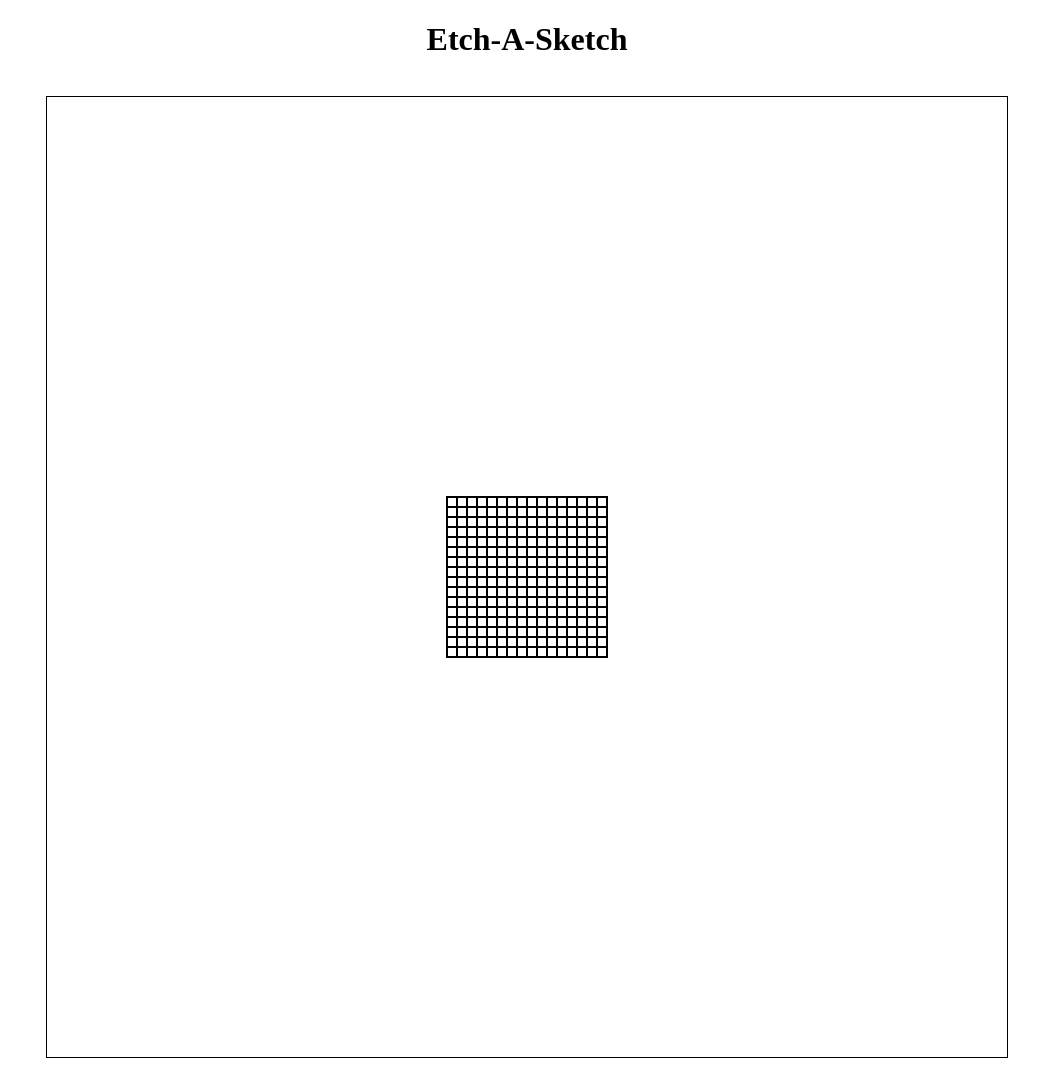
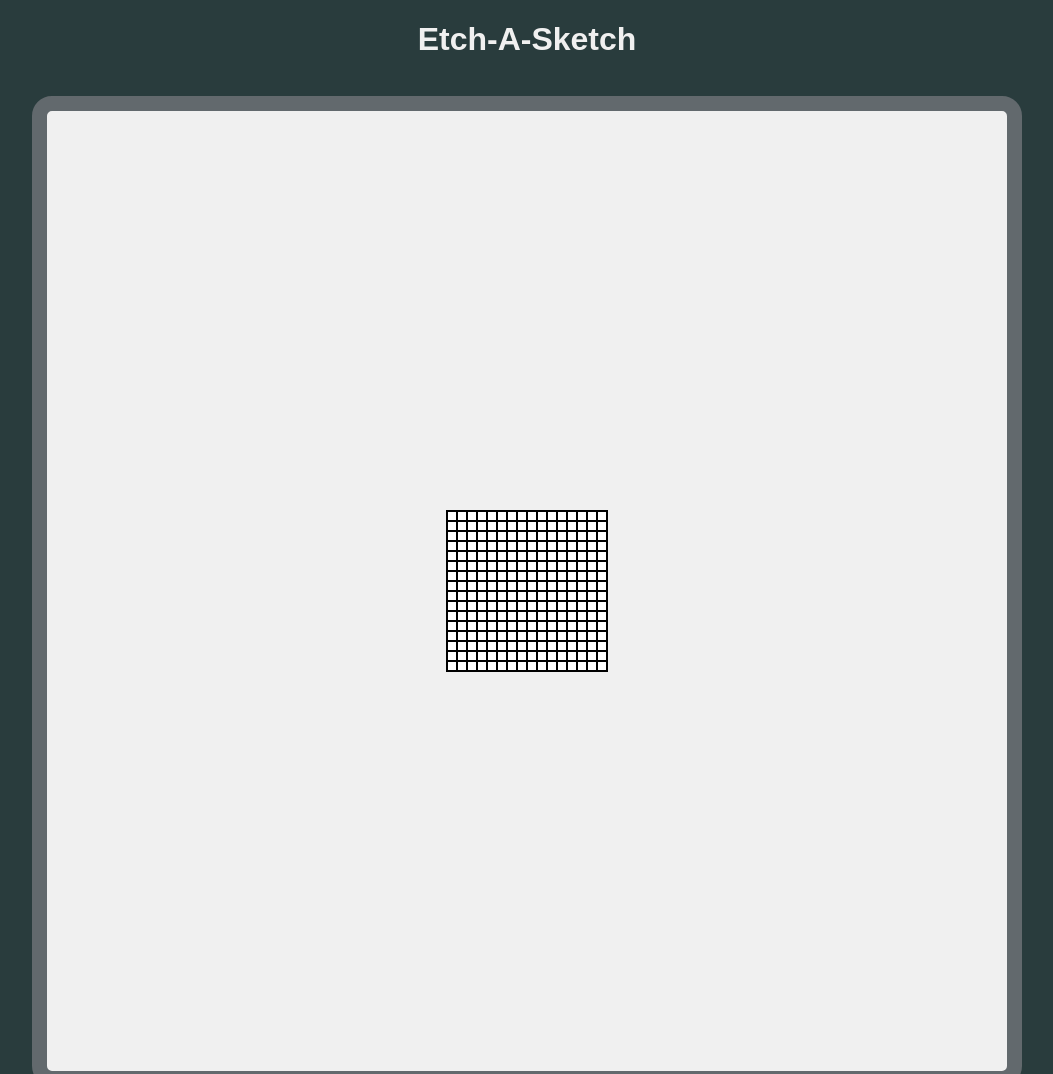
Before and after one commit to Joaocc1/odin-etch-a-sketch, a plain HTML site: page index.html in a window 1280 px wide. Shown: the top 1074 px of the page, without its empty margins (113-1166 px from the left). Drawn offline with Linux system fonts and the light colour scheme.

Commit message:
style and color the background, h1 and container

```diff
--- a/style.css
+++ b/style.css
@@ -6,9 +6,12 @@ body {
   flex-direction: column;
   justify-content: center;
   align-items: center;
+  font-family: Arial, Helvetica, sans-serif;
+  background-color: #293c3d;
 }
 
 h1 {
+  color: #f0f0f0;
   text-align: center;
 }
 
@@ -19,7 +22,9 @@ h1 {
   width: 960px;
   height: 960px;
   margin: 1rem;
-  border: 1px solid;
+  background-color: #f0f0f0;
+  border: 15px solid #62696d;
+  border-radius: 20px;
 }
 
 .sketchpad {
@@ -27,6 +32,7 @@ h1 {
   flex-wrap: wrap;
   justify-content: center;
   align-items: center;
+  background-color: #ffffff;
   border: 1px solid;
 }
 
```
